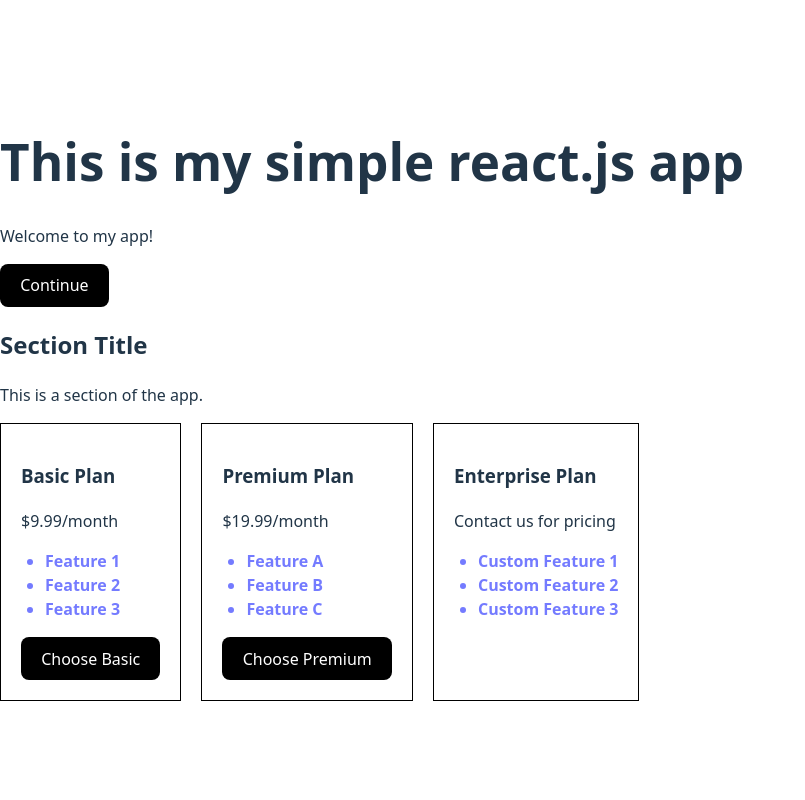
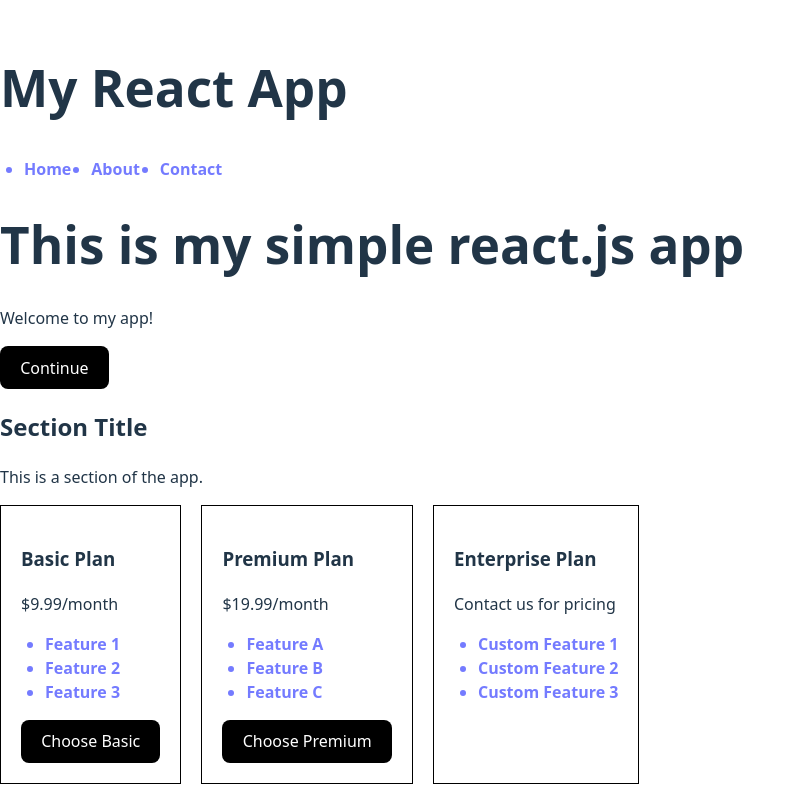
Before and after one commit to armanihsan-dev/CI-FrontEnd, a React (Vite) app: page / in a window 1280 px wide. Shown: the whole page, without its empty margins (0-805 px from the left). Built offline with nearby package versions, Linux system fonts and the light colour scheme.

Commit message:
added header component

```diff
--- a/src/App.jsx
+++ b/src/App.jsx
@@ -3,6 +3,16 @@
 const App = () => {
   return (
     <div>
+      {/* header */}
+      <nav>
+        <h1>My React App</h1>
+        <ul style={{ display: 'flex', gap: '20px' }}>
+          <li>Home</li>
+          <li>About</li>
+          <li>Contact</li>
+        </ul>
+      </nav>
+
       <h1>This is my simple react.js app</h1>
       <div>
         <p>Welcome to my app!</p>
```
